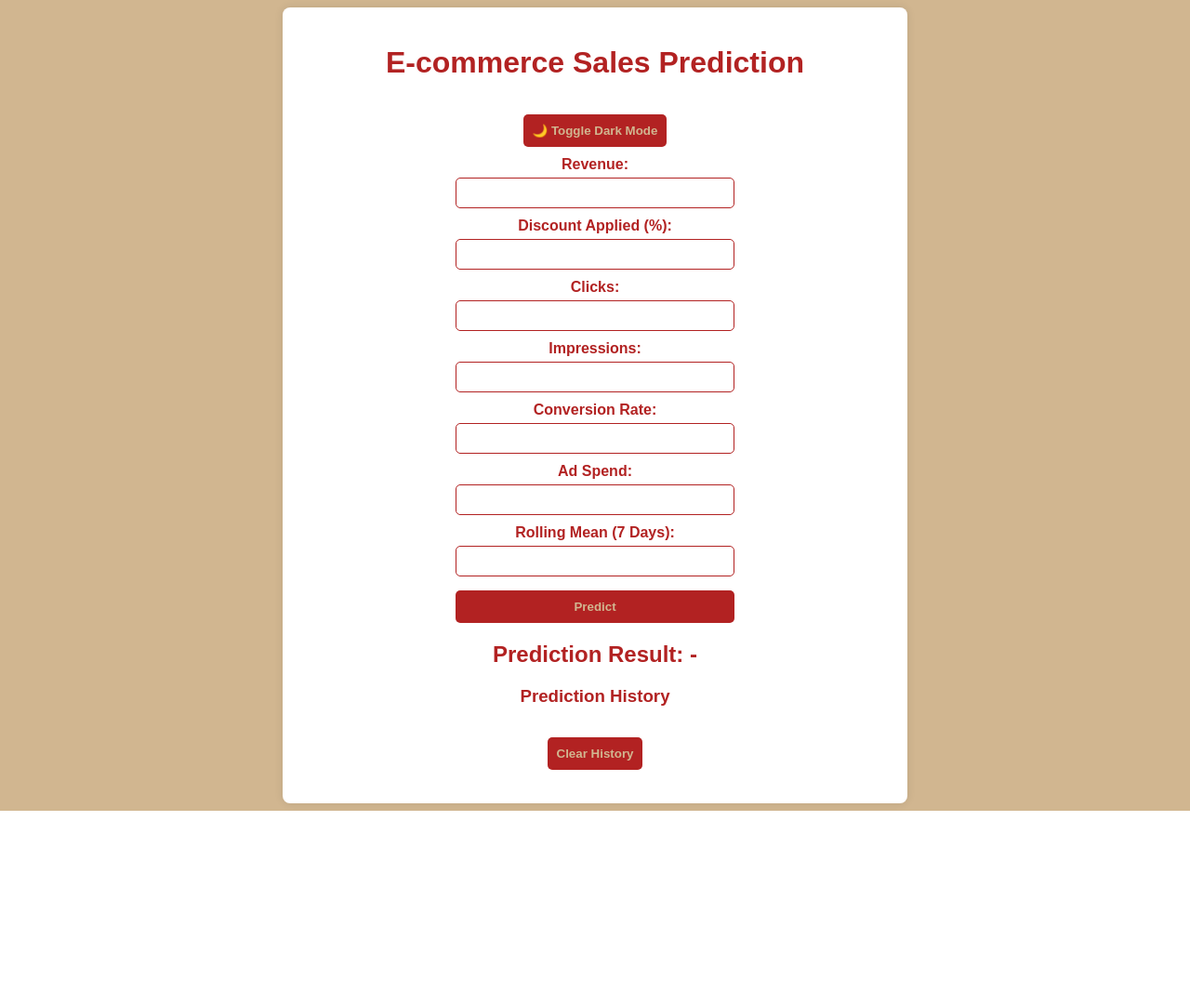
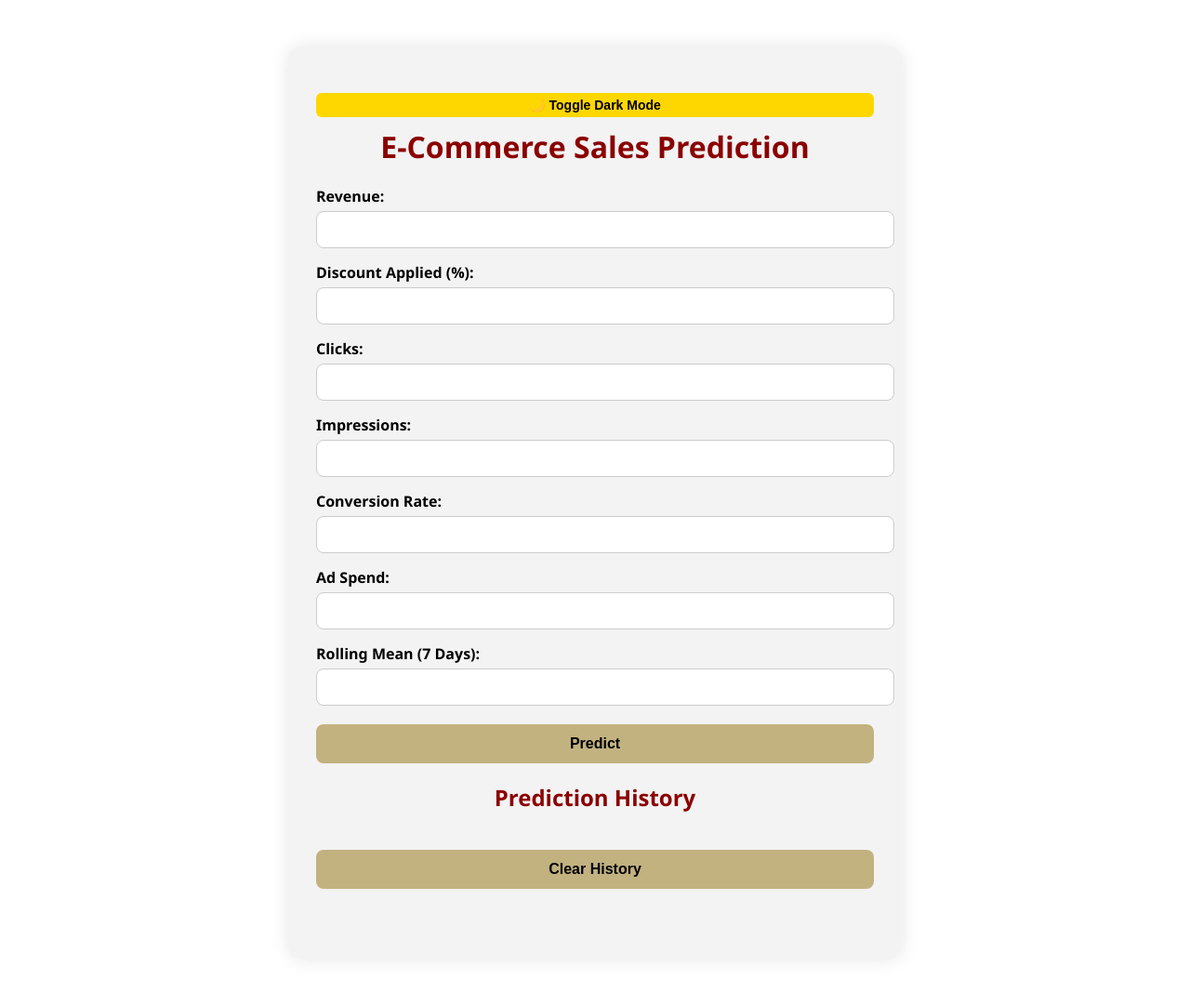
Before and after one commit to jorgemar723/ecommerce-sales-prediction, a Flask app: page / in a window 1280 px wide. Shown: the whole page at 93% size. Before the commit the page ends 872 px from the top, so only its background shows below. Run offline with Flask 3, Linux system fonts and the light colour scheme; parts of the project's set-up code (start-up, migrations or seed data) failed here and were passed over.

Commit message:
Refine UI: Clean toggle logic, light/dark themes, and improved history section

```diff
--- a/webapp/static/scripts.js
+++ b/webapp/static/scripts.js
@@ -1,71 +1,64 @@
 document.addEventListener("DOMContentLoaded", function () {
-    // 🌙 Dark Mode Toggle
-    const darkModeToggle = document.getElementById("darkModeToggle");
+    const form = document.getElementById("predictionForm");
+    const predictionOutput = document.getElementById("predictionOutput");
+    const historyList = document.getElementById("history");
+    const toggleBtn = document.getElementById("darkModeToggle");
 
-    if (localStorage.getItem("darkMode") === "enabled") {
-        document.body.classList.add("dark-mode");
-    }
+    form.addEventListener("submit", function (event) {
+        event.preventDefault();
 
-    darkModeToggle.addEventListener("click", function () {
-        document.body.classList.toggle("dark-mode");
-        localStorage.setItem("darkMode", document.body.classList.contains("dark-mode") ? "enabled" : "disabled");
+        const formData = new FormData(form);
+        const data = {};
+        formData.forEach((value, key) => {
+            data[key] = value;
         });
 
-    // 🎯 Handle Prediction Form
-    document.getElementById("predictionForm").addEventListener("submit", async function(event) {
-        event.preventDefault();
+        fetch("/predict", {
+            method: "POST",
+            body: new URLSearchParams(formData),
+        })
+        .then((response) => response.json())
+        .then((result) => {
+            if (result.prediction !== undefined) {
+                const rounded = parseFloat(result.prediction).toFixed(2);
+                predictionOutput.textContent = `Predicted Units Sold: ${rounded}`;
 
-        document.getElementById("loadingMessage").style.display = "block"; // Show loading message
+                const historyItem = document.createElement("li");
+                historyItem.className = "history-entry";
 
-        const formData = new FormData(this);
-        const jsonData = {};
-        formData.forEach((value, key) => jsonData[key] = value);
+                const now = new Date().toLocaleString();
+                const formattedInputs = Object.entries(data)
+                    .map(([key, value]) => `${key}: ${value}`)
+                    .join("<br>");
 
-        try {
-            const response = await fetch("/predict", {
-                method: "POST",
-                body: new URLSearchParams(jsonData),
-                headers: { "Content-Type": "application/x-www-form-urlencoded" }
+                historyItem.innerHTML = `
+                    <div class="history-header">
+                        <strong>Prediction:</strong> ${rounded} units
+                        <small style="float:right">${now}</small>
+                    </div>
+                    <em>Inputs:</em><br>
+                    ${formattedInputs}
+                `;
+                historyList.prepend(historyItem);
+            } else {
+                predictionOutput.textContent = "Prediction failed.";
+            }
+        })
+        .catch((error) => {
+            console.error("Error:", error);
+            predictionOutput.textContent = "Error occurred.";
+        });
     });
 
-            const result = await response.json();
-            document.getElementById("loadingMessage").style.display = "none"; // Hide loading message
+    toggleBtn.addEventListener("click", () => {
+        document.body.classList.toggle("dark-mode");
 
-            if (result.prediction) {
-                document.getElementById("predictionOutput").textContent = `Predicted Units Sold: ${result.prediction}`;
-                updateHistory(jsonData, result.prediction);
-            } else {
-                alert("Error: " + result.error);
-            }
-        } catch (error) {
-            document.getElementById("loadingMessage").style.display = "none"; // Hide loading message
-            alert("Failed to send request. Please check input values.");
-        }
+        const isDark = document.body.classList.contains("dark-mode");
+        toggleBtn.textContent = isDark ? "🌞 Toggle Light Mode" : "🌙 Toggle Dark Mode";
+    });
 });
 
-    // 📝 Update Prediction History
-    function updateHistory(inputData, prediction) {
+function clearHistory() {
     const historyList = document.getElementById("history");
-        const listItem = document.createElement("li");
-
-        let formattedInputs = "<ul>";
-        for (const key in inputData) {
-            formattedInputs += `<li><strong>${key}:</strong> ${inputData[key]}</li>`;
+    historyList.innerHTML = "";
 }
-        formattedInputs += "</ul>";
-
-        listItem.innerHTML = `
-            <div class="history-item">
-                <strong>Prediction:</strong> <span class="highlight">${prediction} units</span>
-                <br>
-                <strong>Inputs:</strong> ${formattedInputs}
-            </div>
-        `;
-        historyList.prepend(listItem);
-    }
-
-    // 🚀 Clear History Button
-    document.getElementById("clearHistory").addEventListener("click", function() {
-        document.getElementById("history").innerHTML = "";
-    });
-});
--- a/webapp/static/style.css
+++ b/webapp/static/style.css
@@ -1,104 +1,146 @@
-/* 🎨 Light Mode: TXST-Inspired (Light Gold & Firebrick Red) */
+/* Base Styling – Light Mode */
 body {
-    font-family: Arial, sans-serif;
-    text-align: center;
-    background-color: #d1b690; /* Light Gold */
-    color: #b22222; /* Firebrick Red */
+    font-family: 'Segoe UI', Tahoma, Geneva, Verdana, sans-serif;
+    background-color: #ffffff;  /* Light mode: white */
+    color: #000000;
+    margin: 0;
+    padding: 0;
 }
 
 .container {
-    width: 50%;
-    margin: auto;
-    background: white;
-    padding: 20px;
-    border-radius: 8px;
-    box-shadow: 0px 0px 10px rgba(0, 0, 0, 0.1);
+    max-width: 600px;
+    margin: 50px auto;
+    background-color: #f3f3f3;
+    padding: 30px;
+    border-radius: 15px;
+    box-shadow: 0 0 20px rgba(0, 0, 0, 0.1);
 }
 
-h1, h2 {
-    color: #b22222; /* Firebrick Red */
+h1, h2, h3 {
+    text-align: center;
+    color: #8B0000; /* Deep maroon accent for headings */
 }
 
-form {
-    display: flex;
-    flex-direction: column;
-    width: 300px;
-    margin: auto;
-}
-
-form label {
-    margin-top: 10px;
+label {
+    display: block;
+    margin-top: 15px;
     font-weight: bold;
 }
 
-input {
-    padding: 8px;
-    border: 1px solid #b22222;
-    border-radius: 5px;
+input[type="number"] {
+    width: 100%;
+    padding: 10px;
     margin-top: 5px;
+    border: 1px solid #ccc;
+    border-radius: 8px;
+    font-size: 16px;
+    background-color: #fff;
+    color: #000;
 }
 
 button {
-    margin-top: 15px;
-    padding: 10px;
-    background-color: #b22222; /* Firebrick Red */
-    color: #d1b690; /* Light Gold */
+    margin-top: 20px;
+    width: 100%;
+    padding: 12px;
+    background-color: #C2B280; /* TXST Tan */
+    color: #000;
     border: none;
-    border-radius: 5px;
+    border-radius: 8px;
+    font-size: 16px;
+    font-weight: bold;
     cursor: pointer;
-    font-weight: bold;
+    transition: 0.3s ease;
 }
 
 button:hover {
-    background-color: #a02020; /* Slightly Darker Red */
+    background-color: #b8a676;
 }
 
-/* History Section */
-.history-item {
-    background: #f5f5f5;
-    padding: 10px;
-    border-radius: 5px;
-    border-left: 5px solid #501214;
-    margin-bottom: 10px;
+#predictionOutput {
+    display: block;
+    text-align: center;
+    font-size: 20px;
+    font-weight: bold;
+    margin-top: 20px;
+    color: #8B0000;
 }
 
-.highlight {
-    font-size: 18px;
-    font-weight: bold;
-    color: #501214;
+#history {
+    margin-top: 30px;
+    list-style-type: none;
+    padding: 0;
+    max-height: 300px;
+    overflow-y: auto;
 }
 
-/* 🌙 Dark Mode: TXST Colors (Maroon & Gold) */
-.dark-mode {
-    background-color: #8d734a; /* TXST Gold */
-    color: #501214; /* TXST Maroon */
+#history li {
+    background-color: #ffffff;
+    color: #000;
+    margin-bottom: 15px;
+    padding: 15px;
+    border-radius: 10px;
+    font-size: 14px;
+    line-height: 1.6;
+    box-shadow: 0 2px 4px rgba(0,0,0,0.1);
 }
 
-.dark-mode .container {
-    background: #501214; /* TXST Maroon */
-    color: #d1b690; /* Light Gold */
+#history li strong {
+    display: block;
+    font-weight: bold;
+    margin-bottom: 5px;
 }
 
-.dark-mode button {
-    background-color: #d1b690; /* Light Gold */
-    color: #501214; /* TXST Maroon */
+#history li em {
+    font-style: italic;
+    font-weight: bold;
+    display: block;
+    margin-top: 8px;
+    color: #444;
 }
 
-.dark-mode button:hover {
-    background-color: #c2a275; /* Slightly Lighter Gold */
+.timestamp {
+    display: block;
+    font-size: 12px;
+    color: #777;
+    margin-top: 8px;
 }
 
-/* 📱 Responsive Design */
-@media (max-width: 768px) {
-    .container {
-        width: 90%;
-    }
+/* Toggle Button */
+#darkModeToggle {
+    float: right;
+    background-color: #FFD700;
+    color: #000;
+    font-size: 14px;
+    padding: 5px 10px;
+    margin-bottom: 10px;
+    border-radius: 6px;
+    cursor: pointer;
+}
 
-    form {
-        width: 100%;
-    }
+/* Dark Mode */
+body.dark-mode {
+    background-color: #5C0029;  /* TXST Maroon */
+    color: #eee;
+}
 
-    input, button {
-        width: 100%;
-    }
+body.dark-mode .container {
+    background-color: #2e0d18;
 }
+
+body.dark-mode input[type="number"] {
+    background-color: #333;
+    color: #fff;
+}
+
+body.dark-mode #history li {
+    background-color: #444;
+    color: #fff;
+}
+
+body.dark-mode #history li em {
+    color: #ccc;
+}
+
+body.dark-mode .timestamp {
+    color: #aaa;
+}
--- a/webapp/templates/index.html
+++ b/webapp/templates/index.html
@@ -2,52 +2,46 @@
 <html lang="en">
 <head>
     <meta charset="UTF-8">
-    <meta name="viewport" content="width=device-width, initial-scale=1.0">
-    <title>E-commerce Sales Prediction</title>
-    <link rel="stylesheet" href="{{ url_for('static', filename='style.css') }}">
+    <title>E-Commerce Sales Prediction</title>
+    <link rel="stylesheet" href="../static/style.css">
 </head>
 <body>
+    <div class="container">
+        <button id="darkModeToggle">🌙 Toggle Dark Mode</button>
+        <h1>E-Commerce Sales Prediction</h1>
 
-    <div class="container">
-        <h1>E-commerce Sales Prediction</h1>
-
-        <button id="darkModeToggle">🌙 Toggle Dark Mode</button>
-
-        <form id="predictionForm" action="/predict" method="POST">
+        <form id="predictionForm">
             <label for="Revenue">Revenue:</label>
-            <input type="number" name="Revenue" required>
+            <input type="number" id="Revenue" name="Revenue" required>
 
             <label for="Discount_Applied">Discount Applied (%):</label>
-            <input type="number" name="Discount_Applied" step="0.01" required>
+            <input type="number" id="Discount_Applied" name="Discount_Applied" step="0.01" required>
 
             <label for="Clicks">Clicks:</label>
-            <input type="number" name="Clicks" required>
+            <input type="number" id="Clicks" name="Clicks" required>
 
             <label for="Impressions">Impressions:</label>
-            <input type="number" name="Impressions" required>
+            <input type="number" id="Impressions" name="Impressions" required>
 
             <label for="Conversion_Rate">Conversion Rate:</label>
-            <input type="number" name="Conversion_Rate" step="0.01" required>
+            <input type="number" id="Conversion_Rate" name="Conversion_Rate" step="0.01" required>
 
             <label for="Ad_Spend">Ad Spend:</label>
-            <input type="number" name="Ad_Spend" required>
+            <input type="number" id="Ad_Spend" name="Ad_Spend" required>
 
             <label for="Rolling_Mean_7">Rolling Mean (7 Days):</label>
-            <input type="number" name="Rolling_Mean_7" step="0.01" required>
+            <input type="number" id="Rolling_Mean_7" name="Rolling_Mean_7" required>
 
             <button type="submit">Predict</button>
         </form>
 
-        <p id="loadingMessage" style="display: none;">🔄 Processing...</p>
+        <div id="predictionOutput" class="result"></div>
 
-        <h2>Prediction Result: <span id="predictionOutput">-</span></h2>
-
-        <h3>Prediction History</h3>
-        <button id="clearHistory">Clear History</button>
+        <h2>Prediction History</h2>
+        <button onclick="clearHistory()">Clear History</button>
         <ul id="history"></ul>
     </div>
 
-    <script src="{{ url_for('static', filename='scripts.js') }}"></script>
-
+    <script src="../static/scripts.js"></script>
 </body>
 </html>
```
Lines whose indentation alone changed are shown as unchanged.
